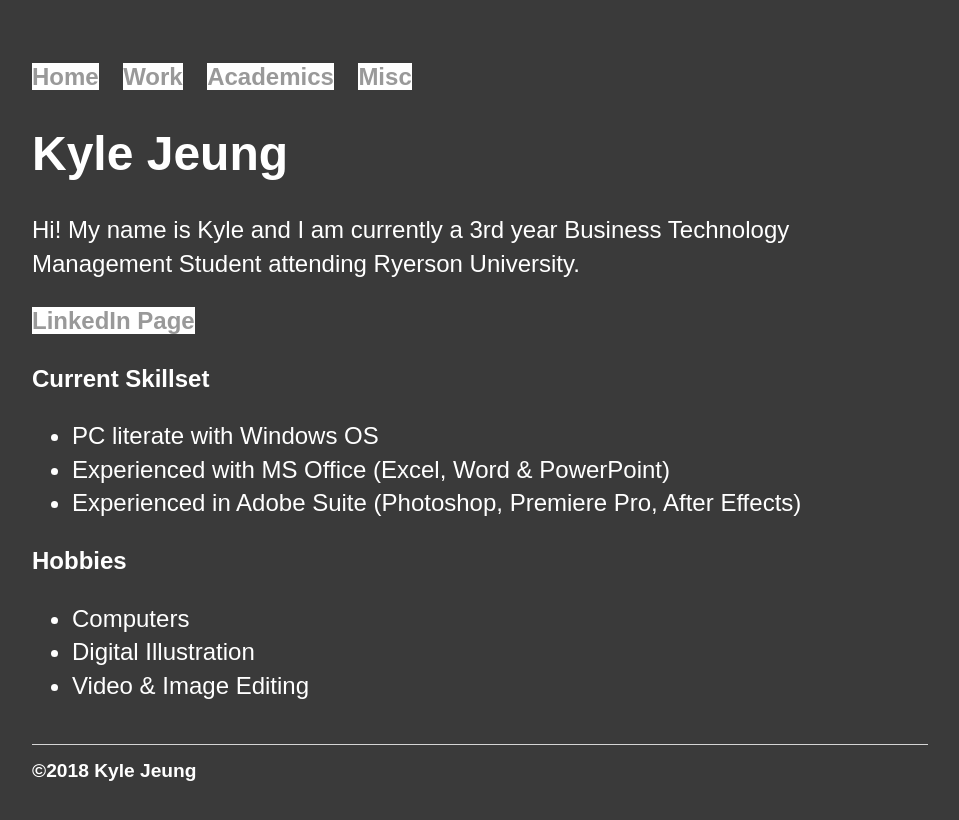
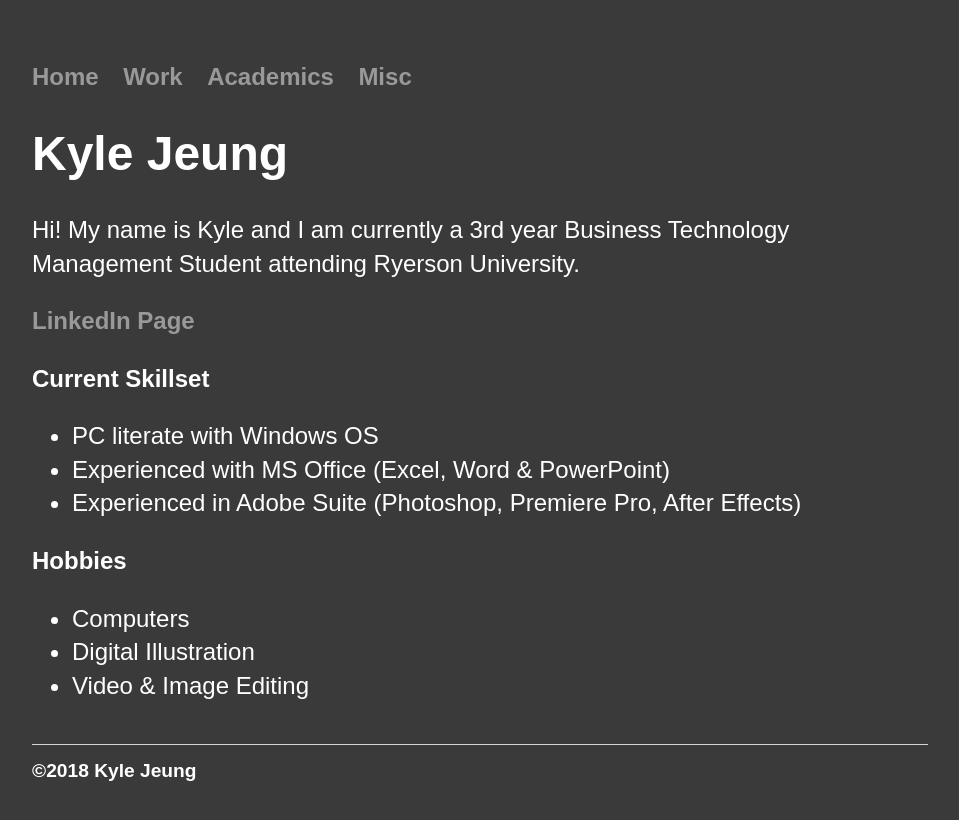
Before and after one commit to jeungkyle/portfolio, a Jekyll site: the page built from index.html, in a window 1280 px wide. Shown: the top 820 px of the page, without its empty margins (160-1119 px from the left). Built offline with Jekyll 4.4.1, drawn with Linux system fonts in a browser that asks for light colours.

Commit message:
Update main.css

```diff
--- a/css/main.css
+++ b/css/main.css
@@ -24,11 +24,11 @@
     background-color: yellow;
 }
 a:hover {
-    background-color: none;
+    background-color: white;
     text-decoration: underline;
 }
 a:link, visited {
-    background-color: white;
+    background-color: none;
 }
 h1 {
     font-size: 3em;
```
